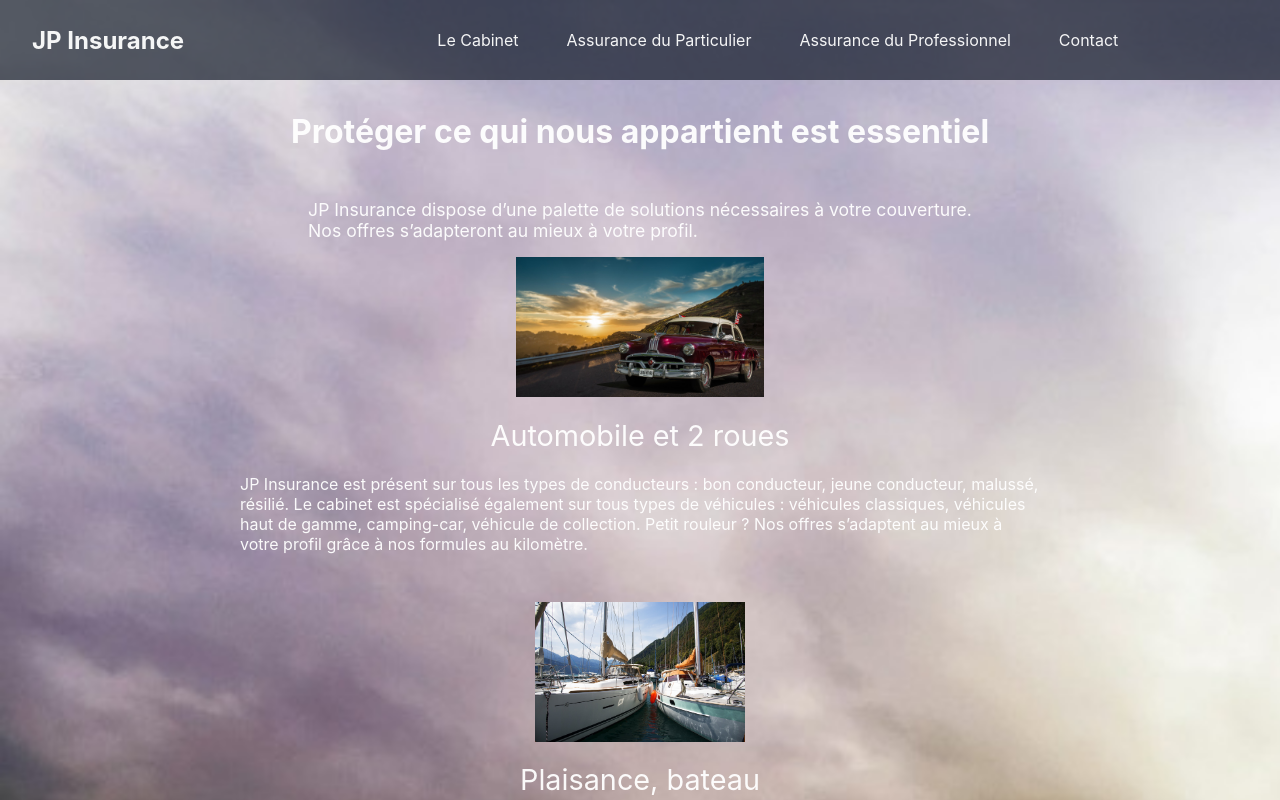
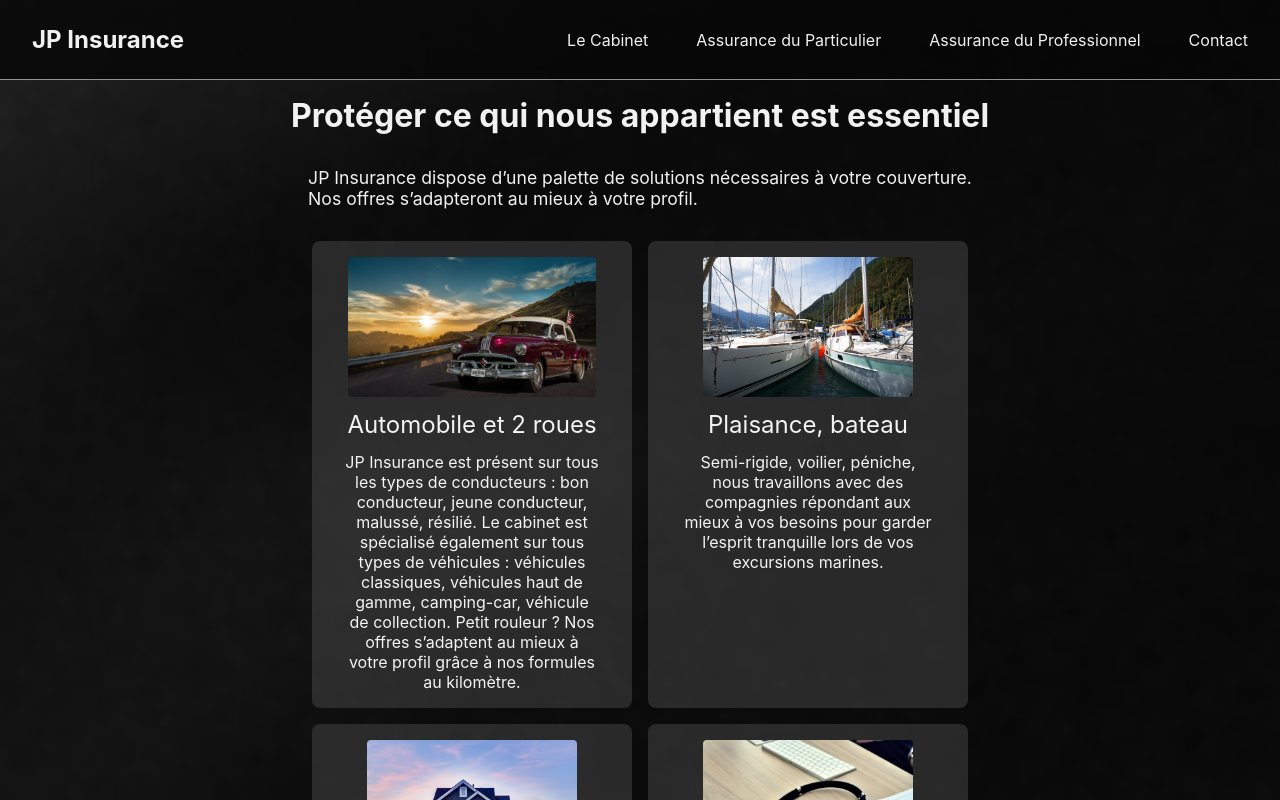
Before and after one commit to ClementLmd/landing-page, a Next.js app: page /particulier in a window 1280 px wide. Shown: the top 800 px of the page. Built offline with nearby package versions, Linux system fonts and the light colour scheme.

Commit message:
version ok particulier page

```diff
--- a/styles/Footer.module.css
+++ b/styles/Footer.module.css
@@ -4,9 +4,11 @@
     left:0;
     right:0;
     width: 100%;
-    background-color: rgb(19, 27, 41, 0.7);
+    background-color: rgba(7, 7, 8, 0.697);
     color: #fffffff1;
     text-align: center;
     padding: 0.1rem 0;
     font-size: 0.7rem;
+    border-top: #ffffff8e solid 1px;
+    margin-top: 1rem;
   }
--- a/styles/Item.module.css
+++ b/styles/Item.module.css
@@ -6,12 +6,16 @@ align-items: center;
 width:50%;
 height:50svh;
 margin: 1rem 0;
-padding: 0.3rem;
-background-color: rgba(233, 177, 177, 0.703); */
+padding: 0.3rem; */
+background-color: rgba(83, 83, 83, 0.419);
+border-radius: 0.5rem;
 /* border: 5px dotted red; */
+width: 40svh;
 display: flex;
 flex-direction: column;
-gap: 1rem;
+align-items: center;
+justify-content: center;
+gap: 0.5rem;
 }
 
 .item > * {
@@ -24,11 +28,12 @@ flex-grow: 0;
 object-fit: contain;
 height: 7lh;
 border-radius: 0.25rem;
+margin-top: 1rem;
 }
 
 .title {
 flex-shrink: 1;
-font-size: 1.8rem;
+font-size: 1.5rem;
 padding: 0.3rem ;
 color: #fffffff1;
 text-align: center;
@@ -39,7 +44,9 @@ flex-grow: 1;
 /* flex-basis: 30ch; */
 font-size: 1rem;
 color: #fffffff1;
-/* width: 80%; */
+width: 80%;
 flex-shrink: 1;
 flex-grow: 1;
-margin-bottom: 2rem;}
+margin-bottom: 1rem;
+text-align: center;
+}
--- a/styles/NavBar.module.css
+++ b/styles/NavBar.module.css
@@ -5,13 +5,14 @@
     align-items: center;
     width:100vw;
     height:10vh;
-    background-color: rgba(19, 27, 41, 0.7);
+    background-color: rgba(7, 7, 8, 0.8);
     padding: 0.5rem 2rem;
     position: fixed;
     top: 0;
     left: 0;
     right: 0;
     z-index: 1000;
+    border-bottom: #ffffff8e solid 1px;
   }
 
   .navbar h1 {
@@ -21,11 +22,11 @@
     /* max-width: 30vw;  */
   }
 
-  .menuItems {
+  /* .menuItems {
     flex: 2;
     /* display: flex; */
-    /* justify-content: flex-start; */
-  }
+    /* justify-content: flex-start;
+  } */
 
   .navbar ul {
     list-style-type: none;
@@ -71,7 +72,8 @@
       position: absolute;
       top: 10vh;
       left: 0;
-      background-color: rgba(19, 27, 41, 0.8);
+      background-color: rgba(7, 7, 8, 0.858);
+      text-align: end;
       width: 100%;
       padding: 20px;
       box-sizing: border-box;
--- a/styles/Particulier.module.css
+++ b/styles/Particulier.module.css
@@ -13,7 +13,9 @@
   /* container-type: normal; */
   width: min(100% - 3rem, 800px);
   margin-inline: auto;
-  display: grid;
+  display: flex;
+  justify-content: center;
+  flex-wrap: wrap;
   gap: 1rem;
 }
 
@@ -26,13 +28,14 @@
 
   .title {
     font-size: 2rem;
-    margin: 2rem;
+    margin: 1rem;
     color: #fffffff1;
 }
 
   .paragraph {
     font-size: 1.1rem;
     margin: auto;
+    margin-bottom: 1rem;
     padding: 1rem;
     color: #fffffff1;
     align-items: center;
--- a/styles/globals.css
+++ b/styles/globals.css
@@ -3,7 +3,7 @@ body {
   margin: 0;
   font-family: -apple-system, BlinkMacSystemFont, Segoe UI, Roboto, Oxygen,
     Ubuntu, Cantarell, Fira Sans, Droid Sans, Helvetica Neue, sans-serif;
-  background-color: rgb(36, 51, 77);
+  /* background-color: rgb(36, 51, 77); */
   /* background: url('/images/background1.jpeg') no-repeat center center fixed; */
   /* background: url('/images/forest.jpeg') ; */
   /* background-repeat: no-repeat;  */
@@ -20,11 +20,12 @@ body {
   flex-direction: column;
   justify-content: center;
   align-items: center;
-  /* background-color: rgb(19, 27, 41); */
-  background: url('/images/background1.jpeg') ;
+  /* background-color: rgb(0, 0, 0); */
+  background: url('/images/background3.png') ;
   /* background: url('/images/forest.jpeg') ; */
   /* background-repeat: no-repeat;   */
   background-size: cover;
+  /* background-position: 20%; */
   /* background-repeat: no-repeat;
   background-position: center center; */
   /* background-attachment: fixed; */
```
Also changed, not shown: public/images/background3.png (added).
